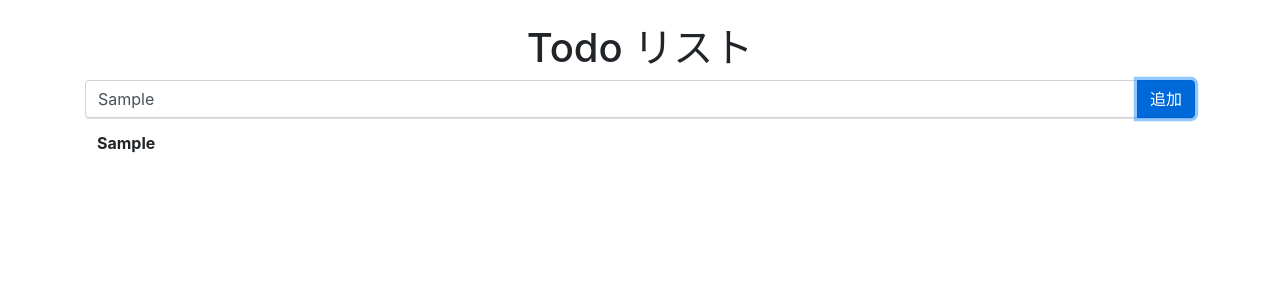
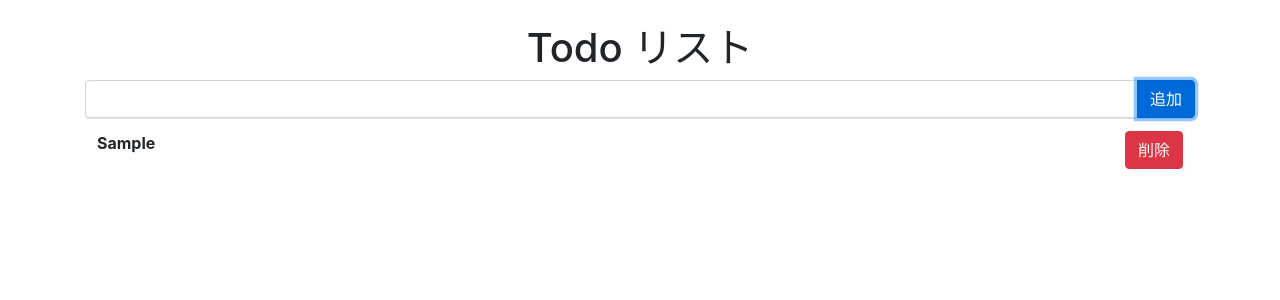
Before and after one commit to ariju/react-firebase-hosting, a React (Create React App) app: page / in a window 1280 px wide. Both pictures are taken after typing "Sample" into the empty fields and a click on the button "追加". Shown: the top 300 px of the page. Built offline with nearby package versions, Linux system fonts and the light colour scheme.

Commit message:
削除ボタンの追加

```diff
--- a/src/App.js
+++ b/src/App.js
@@ -1,33 +1,52 @@
-import React, {useState} from 'react';
-import 'bootstrap/dist/css/bootstrap.min.css';
-import './App.css';
-import { Container, Form, InputGroup, Input, InputGroupAddon, Button, Table} from 'reactstrap'
+import React, { useState } from "react";
+import "bootstrap/dist/css/bootstrap.min.css";
+import "./App.css";
+import {
+  Container,
+  Form,
+  InputGroup,
+  Input,
+  InputGroupAddon,
+  Button,
+  Table,
+} from "reactstrap";
 
 function App() {
-  const [value, setValue] = useState('')
-  const [todos, setTodos] = useState([])
+  const [value, setValue] = useState("");
+  const [todos, setTodos] = useState([]);
 
-  const handleSubmit = e => {
-    e.preventDefault()
-    addTodo(value)
-  }
+  const handleSubmit = (e) => {
+    e.preventDefault();
+    addTodo(value);
+    setValue('');
+  };
 
-  const addTodo = text => {
-    const newTodos = [...todos, text]
-    setTodos(newTodos)
-    console.log(newTodos)
-  }
+  const addTodo = (text) => {
+    const newTodos = [...todos, text];
+    setTodos(newTodos);
+    console.log(newTodos);
+  };
+
+  const removeTodo = (index) => {
+    const newTodos = [...todos];
+    newTodos.splice(index, 1);
+    setTodos(newTodos);
+  };
   return (
     <div className="App">
       <Container>
         <h1 className="mt-4">Todo リスト</h1>
         <Form onSubmit={handleSubmit}>
           <InputGroup>
-            <Input type="text"
+            <Input
+              type="text"
               value={value}
-              onChange={e => setValue(e.target.value)}/>
+              onChange={(e) => setValue(e.target.value)}
+            />
             <InputGroupAddon addonType="append">
-              <Button type="submit" color="primary">追加</Button>
+              <Button type="submit" color="primary">
+                追加
+              </Button>
             </InputGroupAddon>
           </InputGroup>
         </Form>
@@ -35,13 +54,17 @@ function App() {
       <Container>
         <Table>
           <tbody>
-            {todos && todos.map((todo, index) => (
-            <tr key={index}>
-              <th className="text-left">
-                {todo}
-              </th>
-            </tr>
-            ))}
+            {todos &&
+              todos.map((todo, index) => (
+                <tr key={index}>
+                  <th className="text-left">{todo}</th>
+                  <td className="text-right">
+                    <Button color="danger" onClick={() => removeTodo(index)}>
+                      削除
+                    </Button>
+                  </td>
+                </tr>
+              ))}
           </tbody>
         </Table>
       </Container>
```
